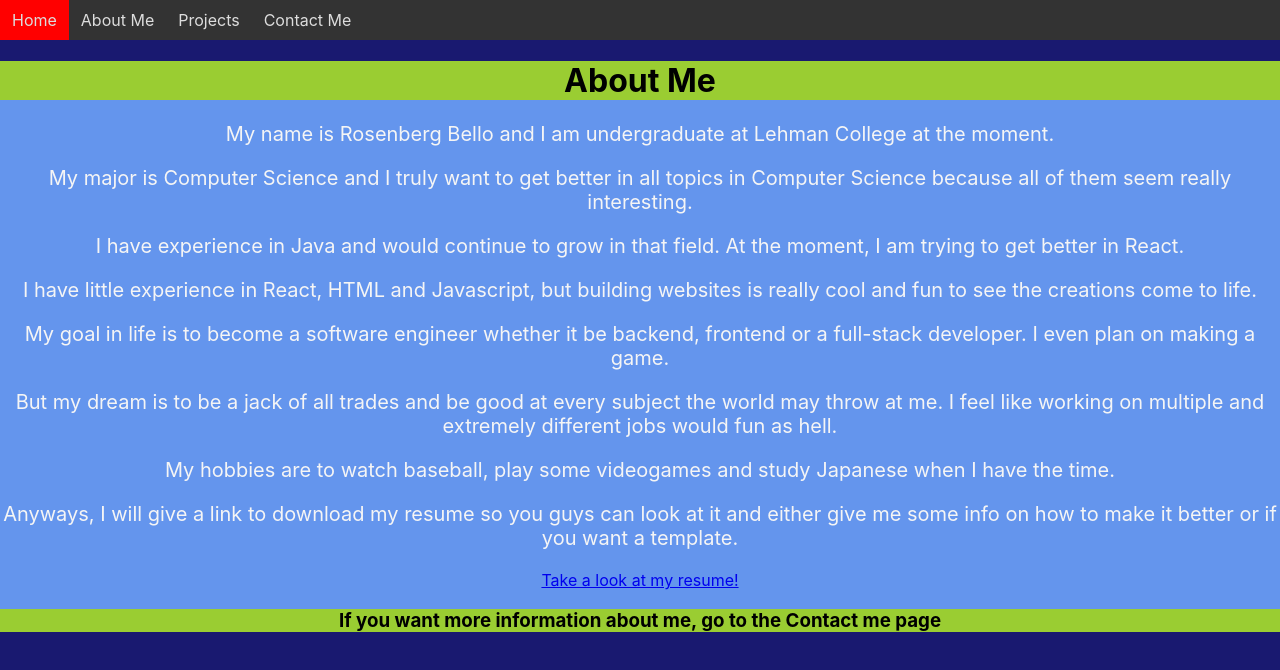
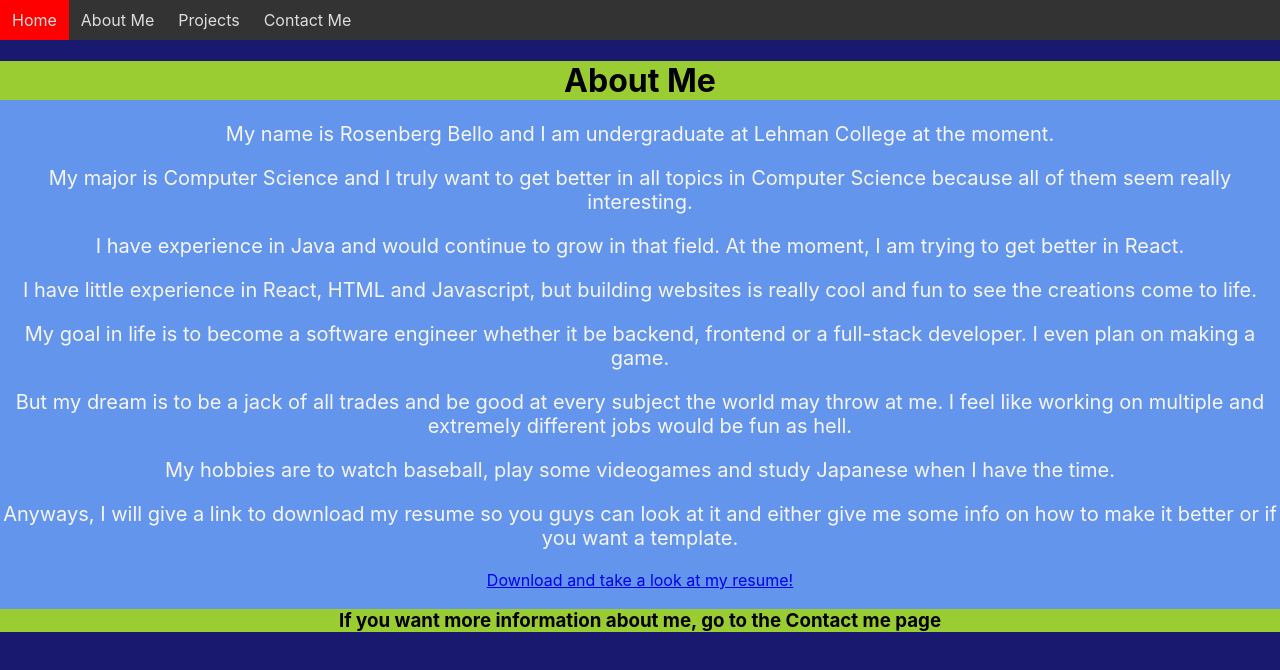
Before and after one commit to Bello2441/bello2441-github.io, a React (Create React App) app: page /about in a window 1280 px wide. Shown: the top 670 px of the page. Built offline with nearby package versions, Linux system fonts and the light colour scheme.

Commit message:
added download to resume

```diff
--- a/src/components/AboutMe.js
+++ b/src/components/AboutMe.js
@@ -22,7 +22,7 @@ function About() {
                 My goal in life is to become a software engineer whether it be backend, frontend or a full-stack developer. I even plan on making a game.
             </p>
             <p className="p-color">
-                But my dream is to be a jack of all trades and be good at every subject the world may throw at me. I feel like working on multiple and extremely different jobs would fun as hell.
+                But my dream is to be a jack of all trades and be good at every subject the world may throw at me. I feel like working on multiple and extremely different jobs would be fun as hell.
             </p>
             <p className="p-color">
                 My hobbies are to watch baseball, play some videogames and study Japanese when I have the time.
@@ -30,7 +30,7 @@ function About() {
             <p className="p-color">
                 Anyways, I will give a link to download my resume so you guys can look at it and either give me some info on how to make it better or if you want a template.
             </p>
-            <a href={file} alt="Rosenberg's_Resume">Take a look at my resume!</a>
+            <a href={file} alt="Rosenberg's_Resume" download>Download and take a look at my resume!</a>
             <Spring
             from={{ opacity: 0, marginTop: -500}}
             to={{ opacity: 1, marginTop : 0}}
--- a/src/components/ContactMe.js
+++ b/src/components/ContactMe.js
@@ -12,7 +12,6 @@ handleClick = (event) => {
 }
 
 handleNameChange = event => {
-
     console.log("input updated!");
     console.log(event.target);
     this.setState({name: event.target.value});
--- a/src/components/Home.js
+++ b/src/components/Home.js
@@ -1,6 +1,7 @@
 import React from 'react';
 import logo from './the_hulk.jpeg';
 import { Spring } from 'react-spring/renderprops';
+import { number } from 'prop-types';
 
 class Home extends React.Component {
     render() {
@@ -30,8 +31,10 @@ class Home extends React.Component {
                             {props => (
                                 <div style={props}>
                                     <h1 style={counter}>{props.number.toFixed()}</h1>
+
                                 </div>
                             )}
+
                         </Spring>
                     </div>
                 </div>
@@ -57,4 +60,5 @@ const counter = {
     margin : '1rem auto'
 }
 
+
 export default Home;
--- a/src/components/subpages/CMP464-HW2.js
+++ b/src/components/subpages/CMP464-HW2.js
@@ -21,7 +21,7 @@ function Project_1() {
         <p>Finally, the information given from the form shows on the table and can be deleted at any time.</p>
         <h6>(This is still a work in progress and needs to be completed)</h6>
         <div>
-        <a href="https://github.com/Bello2441/HW2"> Click here to see my repo for favLinks</a>
+        <a href="https://github.com/Bello2441/HW2" > Click here to see my repo for favLinks</a>
         </div>
         </div>
         </div>
```
